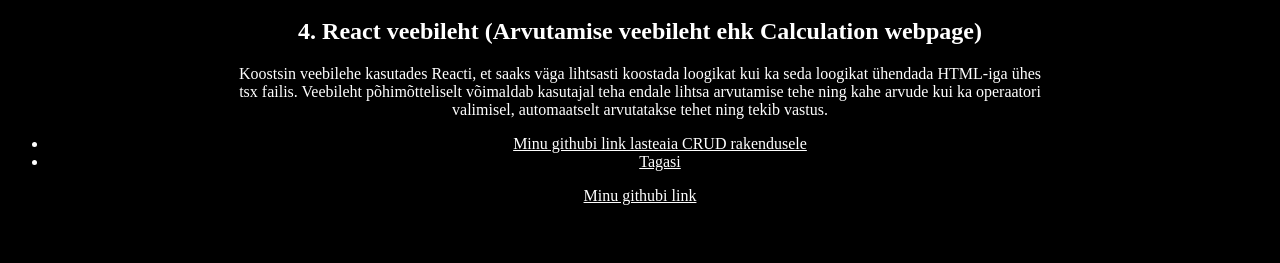
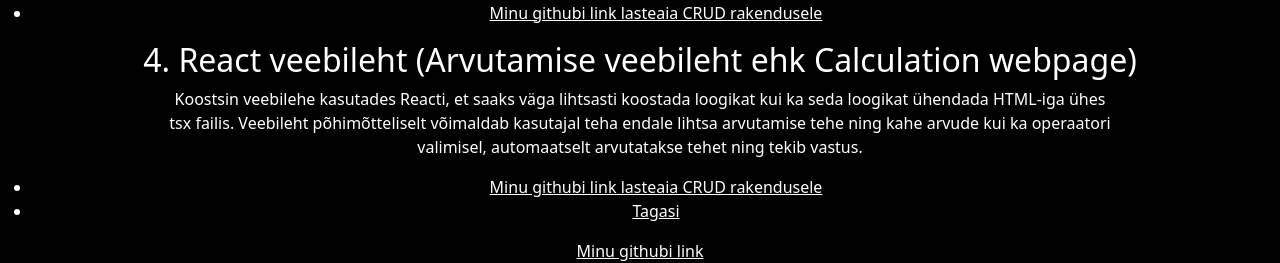
Before and after one commit to St11v3n/Stiiven_Ottens_Portfoolio, a website: page Tehtud_tööd/veebirakenduste_loomine.html in a window 1280 px wide. Shown: the part 537-800 px from the top of the page. Drawn offline with nearby package versions, Linux system fonts and the light colour scheme.

Commit message:
Lisasin veebirakenduste_loomine.html failile bootstrapi ühendust.

```diff
--- a/Tehtud_tööd/veebirakenduste_loomine.html
+++ b/Tehtud_tööd/veebirakenduste_loomine.html
@@ -4,6 +4,7 @@
     <meta charset="UTF-8">
     <meta name="viewport" content="width=device-width, initial-scale=1.0">
     <title>Veebirakenduste loomine</title>
+    <link rel="stylesheet" href="../node_modules/bootstrap/dist/css/bootstrap.min.css">
     <link rel="stylesheet" href="../styles.css">
 </head>
 <body>
```
